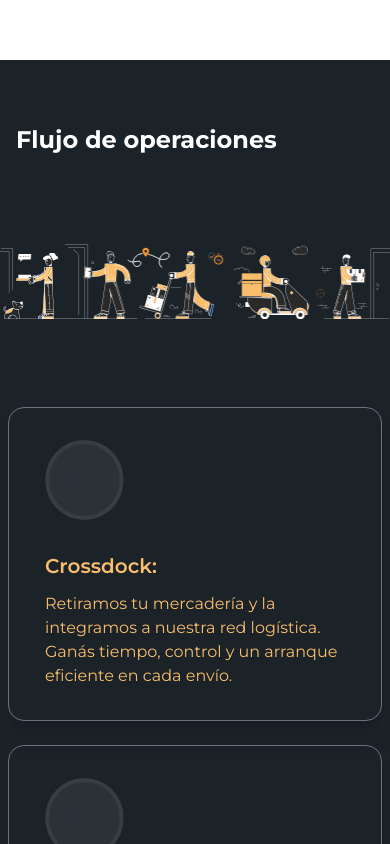
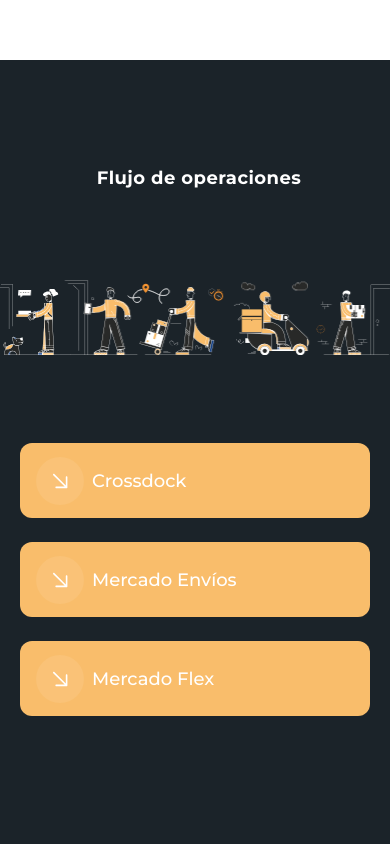
Before and after one commit to gabrieltoloza/picklogweb, a Nuxt app: page / in a window 390 px wide. Shown: the part 2600-3444 px from the top of the page. Built offline with nearby package versions, Linux system fonts and the light colour scheme.

Commit message:
bussines flow mobile finish

```diff
--- a/app/components/Home/BussinesFlow.vue
+++ b/app/components/Home/BussinesFlow.vue
@@ -3,8 +3,9 @@
         class="bg-[#1B2329] min-h-screen text-white py-16 sm:py-24 md:py-32 gap-12 sm:gap-16 md:gap-20 flex flex-col bg-custom">
         <div class="container mx-auto px-2 sm:px-4">
             <!-- Título alineado a la izquierda -->
-            <div class="text-left mb-10 sm:mb-14 md:mb-16 pl-2 sm:pl-4 md:pl-10">
-                <h1 class="text-2xl sm:text-4xl md:text-5xl font-bold w-full sm:w-52">Flujo de operaciones</h1>
+            <div class="text-center sm:text-left mb-10 sm:mb-14 md:mb-16 pl-2 pt-10 sm:pt-0 sm:pl-4 md:pl-10">
+                <h1 class="text-lg sm:text-4xl md:text-5xl font-bold w-full sm:w-52 tracking-wide sm:tracking-normal">
+                    Flujo de operaciones</h1>
             </div>
         </div>
 
@@ -16,11 +17,12 @@
         <!-- Tarjetas responsivas -->
         <div class="container mx-auto px-2 sm:px-4 pb-10 sm:pb-14 md:pb-16 font-montserrat">
 
-            <div class="flex flex-col md:flex-row md:justify-center items-stretch gap-6 sm:gap-8 md:gap-10 lg:gap-12">
+            <!-- Contenedor de tarjetas DESKTOP -->
+            <div
+                class="hidden sm:flex sm:flex-col md:flex-row md:justify-center items-stretch gap-6 sm:gap-8 md:gap-10 lg:gap-12">
 
                 <!-- Tarjeta -->
-                <div
-                    class="card w-full sm:w-[260px] md:w-[260px] lg:w-1/4 shadow-xl relative flex flex-col
+                <div class="card w-full sm:w-[260px] md:w-[260px] lg:w-1/4 shadow-xl relative flex flex-col
 
                            rounded-2xl bg-transparent border border-gray-500 text-[#F9BD6B]
                            hover:bg-[#F4C17A] hover:text-white transition-all duration-200">
@@ -39,9 +41,9 @@
                     </div>
                 </div>
 
+
                 <!-- Copiar tarjeta y cambiar texto -->
-                <div
-                    class="card w-full sm:w-[260px] md:w-[260px] lg:w-1/4 shadow-xl relative flex flex-col
+                <div class="card w-full sm:w-[260px] md:w-[260px] lg:w-1/4 shadow-xl relative flex flex-col
                            rounded-2xl bg-transparent border border-gray-500 text-[#F9BD6B]
                            hover:bg-[#F4C17A] hover:text-white transition-all duration-200">
                     <div
@@ -60,8 +62,7 @@
                 </div>
 
 
-                <div
-                    class="card w-full sm:w-[260px] md:w-[260px] lg:w-1/4 shadow-xl relative flex flex-col
+                <div class="card w-full sm:w-[260px] md:w-[260px] lg:w-1/4 shadow-xl relative flex flex-col
                            rounded-2xl bg-transparent border border-gray-500 text-[#F9BD6B]
                            hover:bg-[#F4C17A] hover:text-white transition-all duration-200">
                     <div
@@ -80,6 +81,89 @@
                 </div>
             </div>
 
+            <!-- Contenedor de Tarjetas MOBILE -->
+
+            <div class="w-full flex flex-col sm:hidden justify-center items-center gap-6 sm:gap-8 md:gap-10 lg:gap-12">
+
+                <!-- Botón 1 - Crossdock -->
+                <div class="w-[350px]">
+                    <div role="button"
+                        class="custom-btn w-full h-[75px] rounded-xl py-4 px-4 flex items-center bg-[#F9BD6B] text-white hover:bg-[#f0b05c] transition-colors"
+                        @click="toggleDropdown(1)">
+                        <!-- ...SVG... -->
+                        <svg width="48" height="48" viewBox="0 0 48 48" fill="none" xmlns="http://www.w3.org/2000/svg">
+                            <rect width="48" height="48" rx="24" fill="white" fill-opacity="0.08" />
+                            <path
+                                d="M30.6 31.2L20.2003 31.2C19.9882 31.2 19.7847 31.1158 19.6347 30.9657C19.4847 30.8157 19.4004 30.6122 19.4004 30.4001C19.4004 30.1879 19.4847 29.9844 19.6347 29.8344C19.7847 29.6844 19.9882 29.6001 20.2003 29.6001L28.6691 29.6001L17.2344 18.1665C17.0843 18.0163 17 17.8128 17 17.6005C17 17.3882 17.0843 17.1846 17.2344 17.0345C17.3845 16.8844 17.5881 16.8 17.8004 16.8C18.0127 16.8 18.2163 16.8844 18.3664 17.0345L29.8001 28.4691L29.8001 20.0004C29.8001 19.7882 29.8843 19.5848 30.0344 19.4347C30.1844 19.2847 30.3879 19.2004 30.6 19.2004C30.8122 19.2004 31.0157 19.2847 31.1657 19.4347C31.3157 19.5848 31.4 19.7882 31.4 20.0004L31.4 30.4001C31.4 30.6122 31.3157 30.8157 31.1657 30.9657C31.0157 31.1158 30.8122 31.2 30.6 31.2Z"
+                                fill="white" />
+                        </svg>
+                        <span class="btn-text font-medium text-lg ml-2">Crossdock</span>
+                    </div>
+                    <transition name="fade">
+                        <div v-if="openDropdown === 1"
+                            class="bg-transparent bg-opacity-90 rounded-[14px] w-full mt-2 shadow-lg border border-[#F9BD6B] p-4">
+                            <p class="text-[#f0b05c] text-sm p-0 m-0 leading-relaxed">
+                                Retiramos tu mercadería y la integramos a nuestra red logística. Ganás tiempo,
+                                control y un arranque eficiente en cada envío.
+                            </p>
+                        </div>
+                    </transition>
+                </div>
+
+
+
+                <div class="w-[350px]">
+                    <div role="button"
+                        class="custom-btn w-full h-[75px] rounded-xl py-4 px-4 flex items-center bg-[#F9BD6B] text-white hover:bg-[#f0b05c] transition-colors"
+                        @click="toggleDropdown(2)">
+                        <!-- ...SVG... -->
+                        <svg width="48" height="48" viewBox="0 0 48 48" fill="none" xmlns="http://www.w3.org/2000/svg">
+                            <rect width="48" height="48" rx="24" fill="white" fill-opacity="0.08" />
+                            <path
+                                d="M30.6 31.2L20.2003 31.2C19.9882 31.2 19.7847 31.1158 19.6347 30.9657C19.4847 30.8157 19.4004 30.6122 19.4004 30.4001C19.4004 30.1879 19.4847 29.9844 19.6347 29.8344C19.7847 29.6844 19.9882 29.6001 20.2003 29.6001L28.6691 29.6001L17.2344 18.1665C17.0843 18.0163 17 17.8128 17 17.6005C17 17.3882 17.0843 17.1846 17.2344 17.0345C17.3845 16.8844 17.5881 16.8 17.8004 16.8C18.0127 16.8 18.2163 16.8844 18.3664 17.0345L29.8001 28.4691L29.8001 20.0004C29.8001 19.7882 29.8843 19.5848 30.0344 19.4347C30.1844 19.2847 30.3879 19.2004 30.6 19.2004C30.8122 19.2004 31.0157 19.2847 31.1657 19.4347C31.3157 19.5848 31.4 19.7882 31.4 20.0004L31.4 30.4001C31.4 30.6122 31.3157 30.8157 31.1657 30.9657C31.0157 31.1158 30.8122 31.2 30.6 31.2Z"
+                                fill="white" />
+                        </svg>
+                        <span class="btn-text font-medium text-lg ml-2">Mercado Envíos</span>
+                    </div>
+                    <transition name="fade">
+                        <div v-if="openDropdown === 2"
+                            class="bg-transparent bg-opacity-90 rounded-[14px] w-full mt-2 shadow-lg border border-[#F9BD6B] p-4">
+                            <p class="text-[#f0b05c] text-sm p-0 m-0 leading-relaxed">
+                                Somos un punto habilitado de Mercado Envíos. Conectá tu operación, cumplí con los estándares y ganá eficiencia.
+                            </p>
+                        </div>
+                    </transition>
+                </div>
+
+
+
+                <div class="w-[350px]">
+                    <div role="button"
+                        class="custom-btn w-full h-[75px] rounded-xl py-4 px-4 flex items-center bg-[#F9BD6B] text-white hover:bg-[#f0b05c] transition-colors"
+                        @click="toggleDropdown(3)">
+                        <!-- ...SVG... -->
+                        <svg width="48" height="48" viewBox="0 0 48 48" fill="none" xmlns="http://www.w3.org/2000/svg">
+                            <rect width="48" height="48" rx="24" fill="white" fill-opacity="0.08" />
+                            <path
+                                d="M30.6 31.2L20.2003 31.2C19.9882 31.2 19.7847 31.1158 19.6347 30.9657C19.4847 30.8157 19.4004 30.6122 19.4004 30.4001C19.4004 30.1879 19.4847 29.9844 19.6347 29.8344C19.7847 29.6844 19.9882 29.6001 20.2003 29.6001L28.6691 29.6001L17.2344 18.1665C17.0843 18.0163 17 17.8128 17 17.6005C17 17.3882 17.0843 17.1846 17.2344 17.0345C17.3845 16.8844 17.5881 16.8 17.8004 16.8C18.0127 16.8 18.2163 16.8844 18.3664 17.0345L29.8001 28.4691L29.8001 20.0004C29.8001 19.7882 29.8843 19.5848 30.0344 19.4347C30.1844 19.2847 30.3879 19.2004 30.6 19.2004C30.8122 19.2004 31.0157 19.2847 31.1657 19.4347C31.3157 19.5848 31.4 19.7882 31.4 20.0004L31.4 30.4001C31.4 30.6122 31.3157 30.8157 31.1657 30.9657C31.0157 31.1158 30.8122 31.2 30.6 31.2Z"
+                                fill="white" />
+                        </svg>
+                        <span class="btn-text font-medium text-lg ml-2">Mercado Flex</span>
+                    </div>
+                    <transition name="fade">
+                        <div v-if="openDropdown === 3"
+                            class="bg-transparent bg-opacity-90 rounded-[14px] w-full mt-2 shadow-lg border border-[#F9BD6B] p-4">
+                            <p class="text-[#f0b05c] text-sm p-0 m-0 leading-relaxed">
+                                Armamos y despachamos pedidos en el día desde nuestra base. Ofrecé entregas rápidas y fortalecé tu reputación como vendedor.
+                            </p>
+                        </div>
+                    </transition>
+                </div>
+
+
+
+            </div>
+
         </div>
     </div>
 </template>
@@ -87,6 +171,13 @@
 <script setup lang="ts">
 import BussinesFlowSvg from '../svg/BussinesFlowSvg.vue';
 import IlustrationBussines from '../svg/IlustrationBussines.vue';
+
+
+// Controlar apertura de cada dropdown
+const openDropdown = ref<number | null>(null)
+const toggleDropdown = (idx: number) => {
+    openDropdown.value = openDropdown.value === idx ? null : idx
+}
 </script>
 
 <style scoped>
@@ -94,4 +185,26 @@
     position: relative;
     z-index: 5;
 }
+
+.dropdown-wrapper {
+  transition: margin 0.35s ease;
+}
+
+.fade-enter-active,
+.fade-leave-active {
+  transition: transform 0.35s ease, opacity 0.35s ease;
+  transform-origin: top;
+}
+
+.fade-enter-from,
+.fade-leave-to {
+  transform: scaleY(0);
+  opacity: 0;
+}
+
+.fade-enter-to,
+.fade-leave-from {
+  transform: scaleY(1);
+  opacity: 1;
+}
 </style>
```
Also changed, not shown: app/components/Home/SloganCompany.vue (+6 -6 lines).
